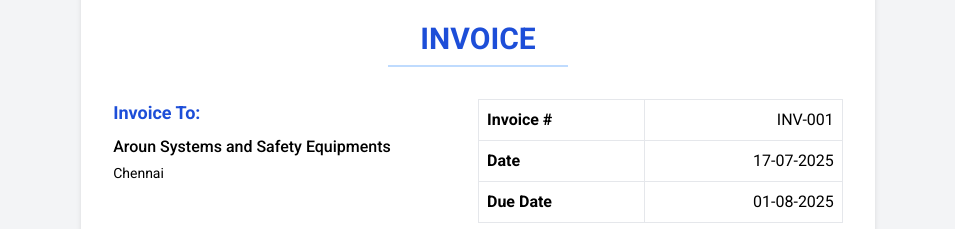
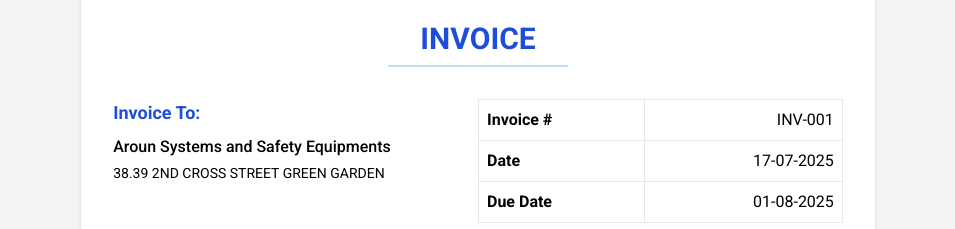
Before and after one commit to Sakthivel0309/Doc_generation, a plain HTML site: page index.html in a window 1280 px wide. Shown: the part 723-952 px from the top of the page, without its empty margins (162-1117 px from the left). Drawn offline with nearby package versions, Linux system fonts and the light colour scheme.

Commit message:
Add files via upload

```diff
--- a/index.html
+++ b/index.html
@@ -124,7 +124,6 @@
                     <img src="logo.png" alt="TECHNOVAHUB Logo" class="h-24">
                 </div>
 
-
                 <p class="text-sm text-gray-600">No.48, Lawspet Main Road, Pondicherry-6005008</p>
                 <p class="text-sm text-gray-600">Phone no.: 9360962810 | Email: technovahubcareer@gmail.com</p>
                 <p class="text-sm text-gray-600">GSTIN: 34ABWFA3431G1ZG | State: 34-Puducherry</p>
@@ -140,7 +139,8 @@
                 <div class="w-1/2">
                     <h3 class="text-lg font-semibold text-blue-700 mb-2" id="document-to-label">Invoice To:</h3>
                     <p id="display-client-name" class="font-medium">Aroun Systems and Safety Equipments</p>
-                    <p id="display-client-address" class="text-sm mt-1">Chennai</p>
+                    <p id="display-client-gst" class="text-sm"></p>
+                    <p id="display-client-address" class="text-sm mt-1">38.39 2ND CROSS STREET GREEN GARDEN</p>
                 </div>
                 <div class="w-1/2">
                     <table class="w-full border border-gray-200">
@@ -399,7 +399,7 @@
         // Update document details
         document.getElementById('update-document').addEventListener('click', function() {
             document.getElementById('display-client-name').textContent = document.getElementById('client-name').value || 'Aroun Systems and Safety Equipments';
-            document.getElementById('display-client-gst').textContent = 'GSTIN: ' + (document.getElementById('client-gst').value || '34ADXPA0879K123');
+
             document.getElementById('display-client-address').textContent = document.getElementById('client-address').value || '38.39 2ND CROSS STREET GREEN GARDEN';
             document.getElementById('display-document-number').textContent = document.getElementById('document-number').value || 'INV-001';
 
```
